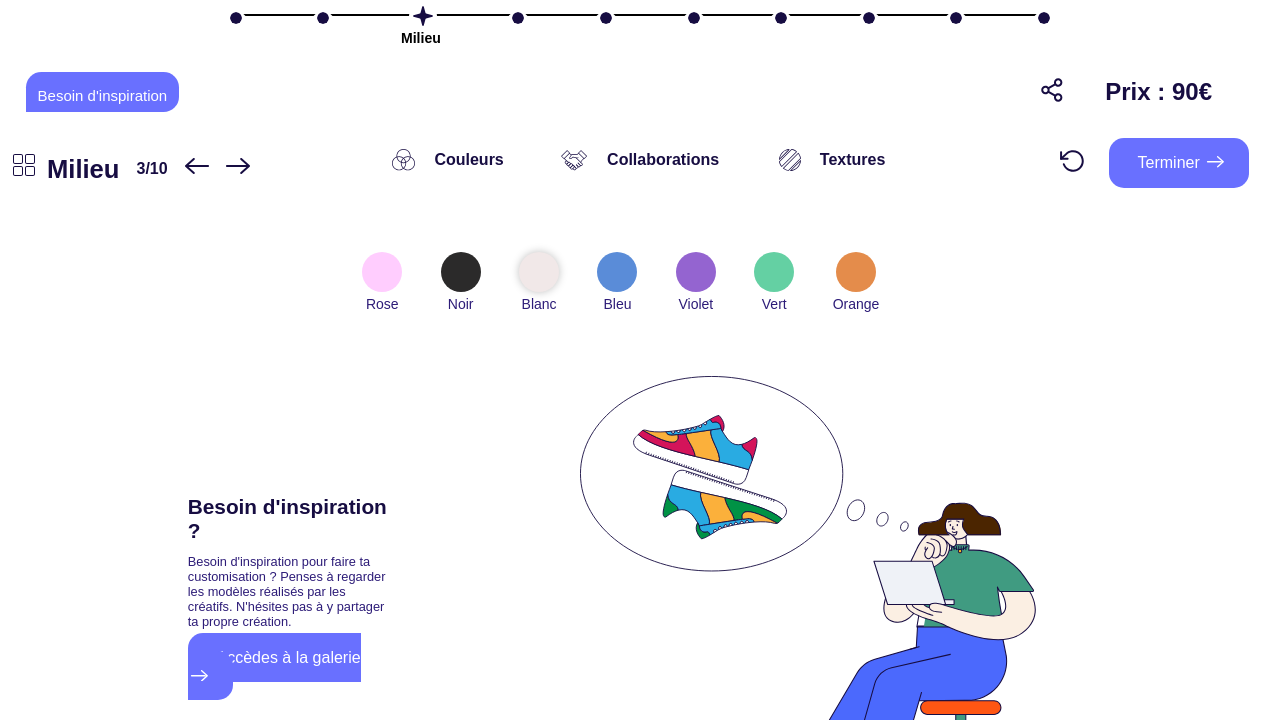
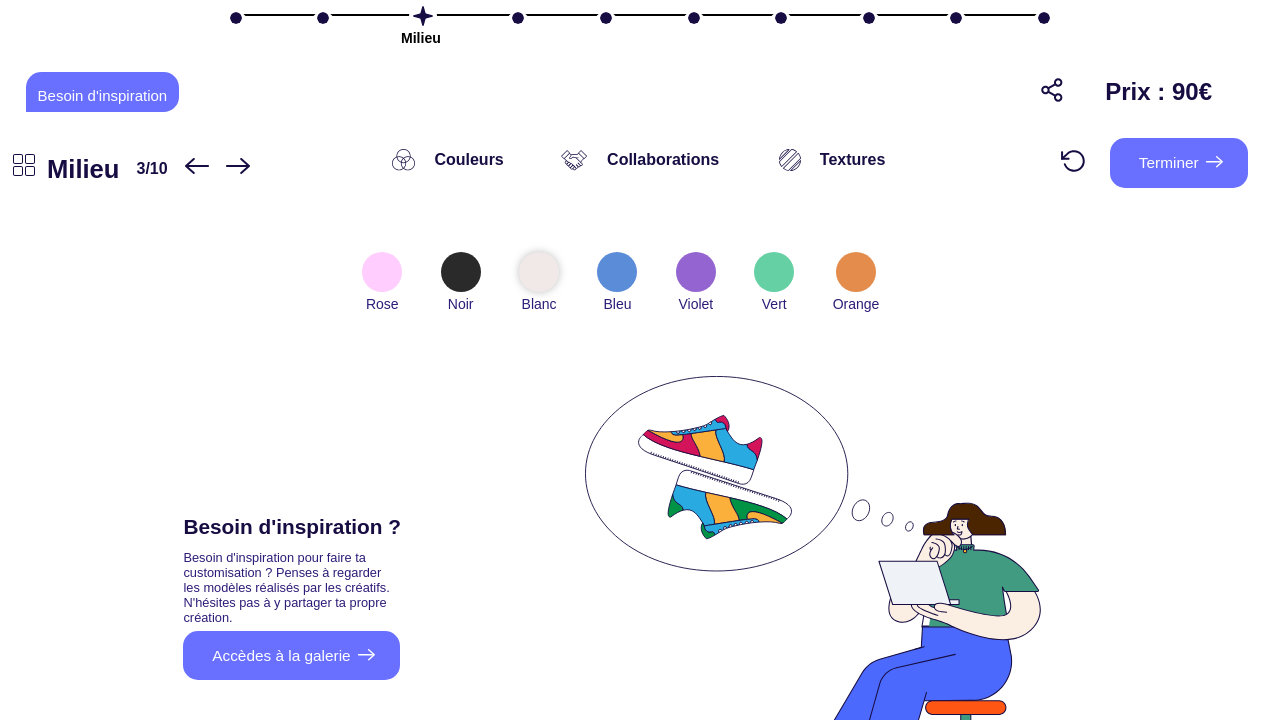
Before and after one commit to Mathis-Vialle/Agemo, a website built with webpack: page src/Perso.html in a window 1280 px wide. Shown: the part 80-800 px from the top of the page. Built offline with nearby package versions, Linux system fonts and the light colour scheme; files whose address does not match are found by name; a web font is replaced by a local one.

Commit message:
Polices boutons

```diff
--- a/src/scss/components/_perso.scss
+++ b/src/scss/components/_perso.scss
@@ -164,7 +164,7 @@
 
 .inspiPerso_texte{
     flex-direction: column;
-    width: 16vw;
+    width: 17vw;
 }
 
 .inspiPerso_paragraphe{
--- a/src/scss/elements/_btn.scss
+++ b/src/scss/elements/_btn.scss
@@ -2,6 +2,7 @@
 
 .primaryBtn{
     text-decoration: none;
+    font-size: 1.2vw;
     background: $colorAction;
     color: white;
     padding: 1rem 1.8rem;
```
